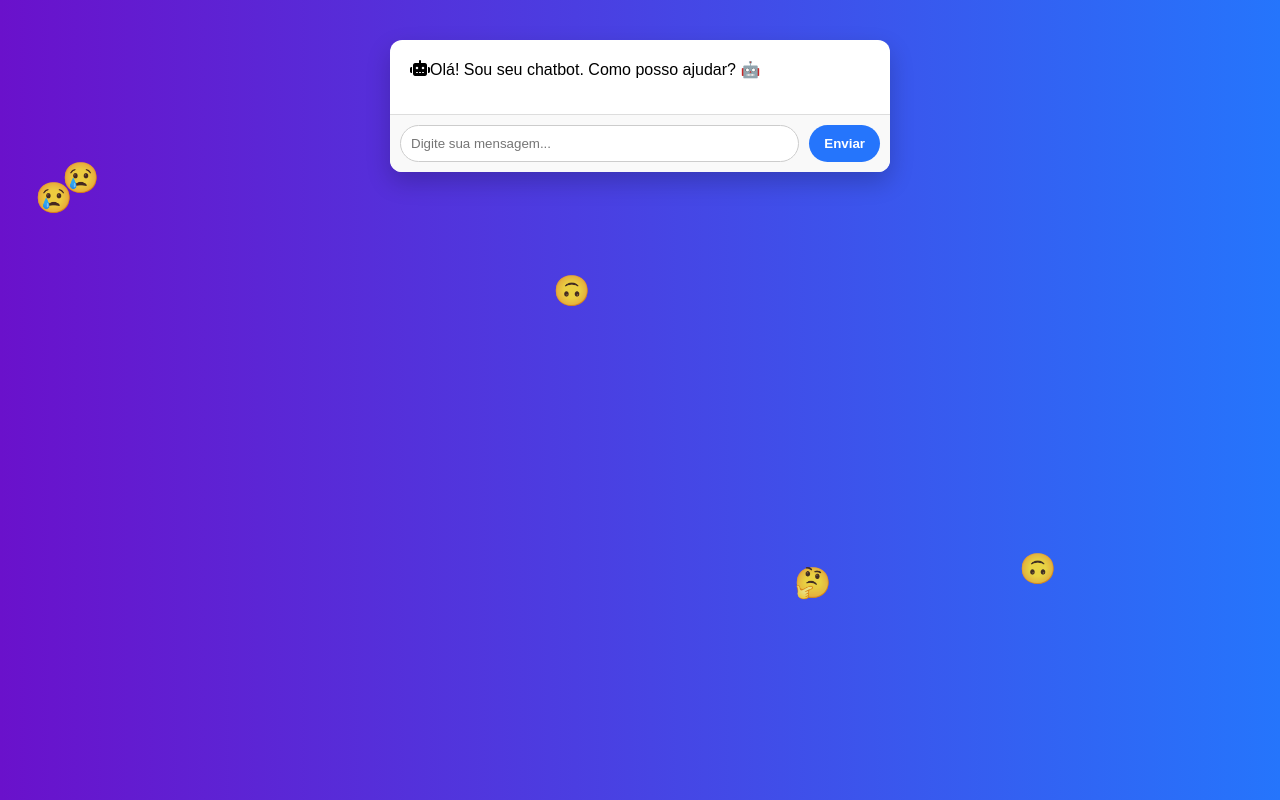
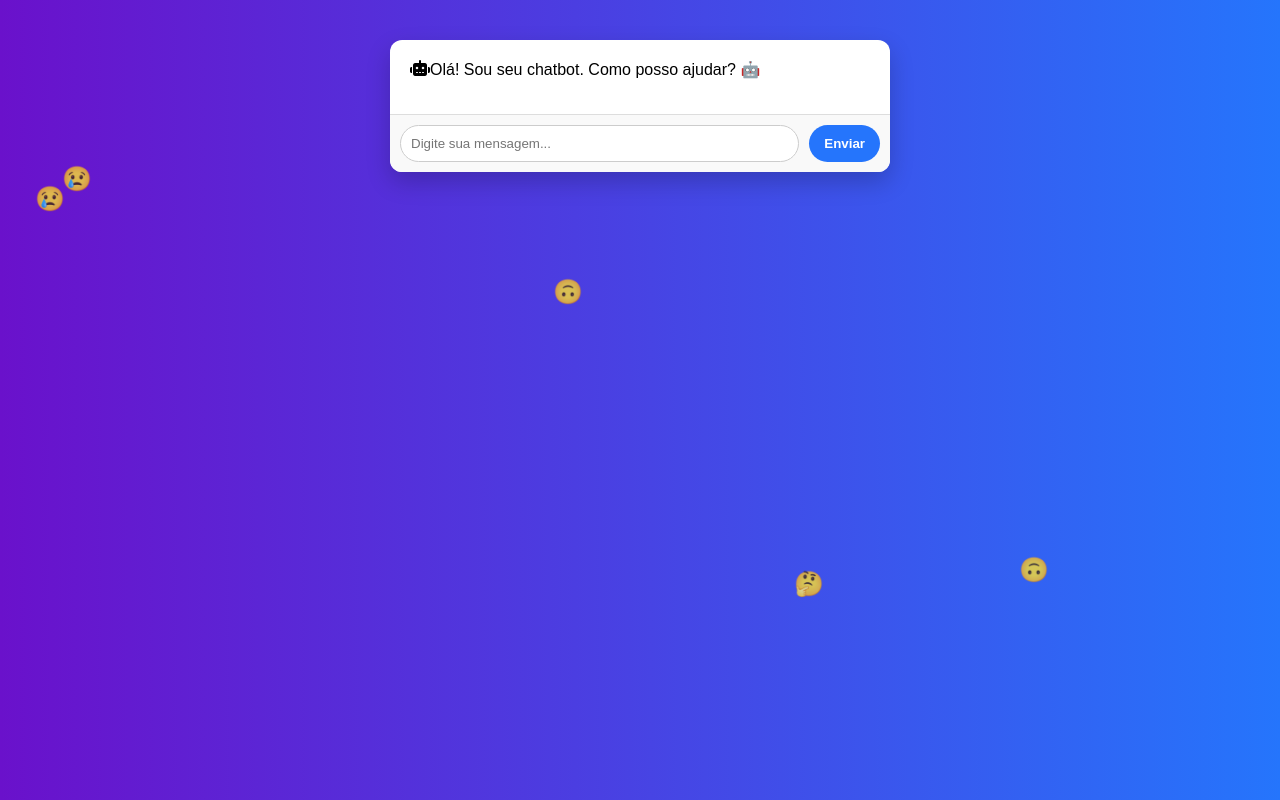
Before and after one commit to marllin23/chatbot-simples, a plain HTML site: page index.html in a window 1280 px wide. Drawn offline with Linux system fonts and the light colour scheme.

Commit message:
Update style.css

```diff
--- a/style.css
+++ b/style.css
@@ -8,8 +8,8 @@ body {
   padding: 40px 20px;
   min-height: 100vh;
   box-sizing: border-box;
-  position: relative; /* Necessário para posicionar emojis */
-  overflow: hidden;
+  position: relative;
+  overflow-x: hidden;
 }
 
 .chat-container {
@@ -21,7 +21,7 @@ body {
   display: flex;
   flex-direction: column;
   overflow: hidden;
-  z-index: 1;
+  z-index: 10;
 }
 
 .chat-box {
@@ -94,17 +94,26 @@ button {
   font-weight: bold;
 }
 
-/* EMOJIS */
+/* Emojis flutuando */
+#emoji-container {
+  position: absolute;
+  top: 0;
+  left: 0;
+  width: 100%;
+  height: 100%;
+  pointer-events: none;
+  z-index: 1;
+}
+
 .emoji {
   position: absolute;
-  font-size: 30px;
-  animation: float 4s ease-in-out infinite;
-  pointer-events: none;
-  z-index: 0;
+  font-size: 24px;
+  animation: float 6s ease-in-out infinite;
+  opacity: 0.8;
 }
 
 @keyframes float {
-  0% { transform: translateY(0px); opacity: 1; }
-  50% { transform: translateY(-20px); opacity: 0.8; }
-  100% { transform: translateY(0px); opacity: 1; }
+  0% { transform: translateY(0); }
+  50% { transform: translateY(-20px); }
+  100% { transform: translateY(0); }
 }
```
